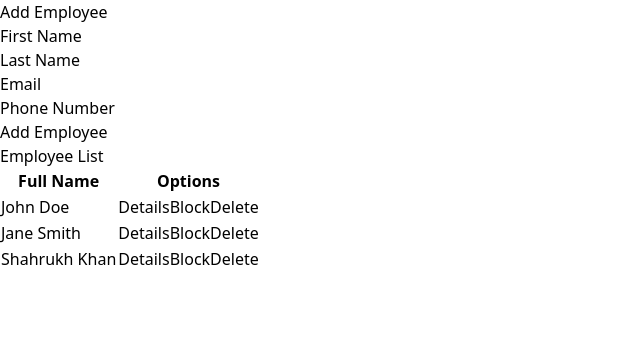
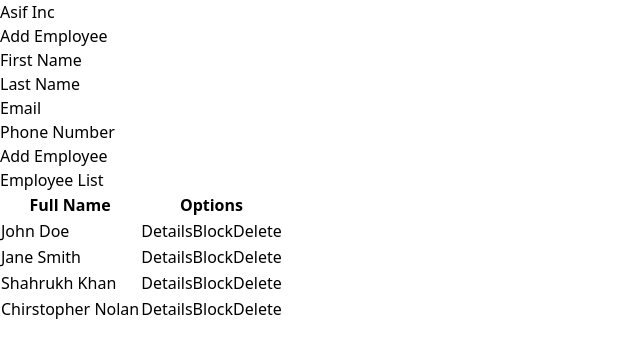
Before and after one commit to ADevph/Employee-management-frontend, a React (Vite) app: page / in a window 1280 px wide. Shown: the top 358 px of the page, without its empty margins (0-640 px from the left). Built offline with nearby package versions, Linux system fonts and the light colour scheme.

Commit message:
content updated

```diff
--- a/public/data.json
+++ b/public/data.json
@@ -19,5 +19,13 @@
       "lastName": "Khan",
       "email": "khan@example.com",
       "phone": "7876543210"
+    },
+    {
+      "id": 4,
+      "firstName": "Chirstopher",
+      "lastName": "Nolan",
+      "email": "nolan@example.com",
+      "phone": "9976543210"
     }
+
   ]
--- a/src/components/Employee.jsx
+++ b/src/components/Employee.jsx
@@ -83,6 +83,7 @@
 
   return (
     <div className="container mx-auto">
+      <h1 className="text-center font-bold text-blue-500">Asif Inc</h1>
       <AddUser addUser={addUser} />
       <div className="mt-8">
         <h2 className="text-2xl font-semibold mb-6 text-center">
```
Also changed, not shown: src/components/EmployeeDetails.jsx (line endings or trailing spaces).
